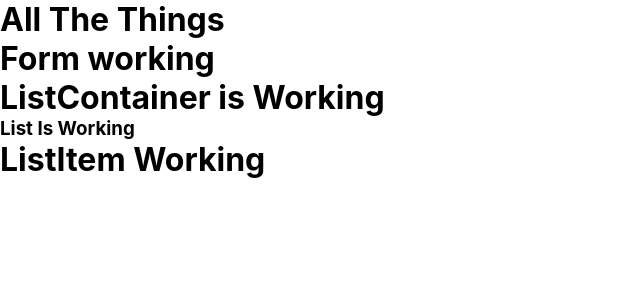
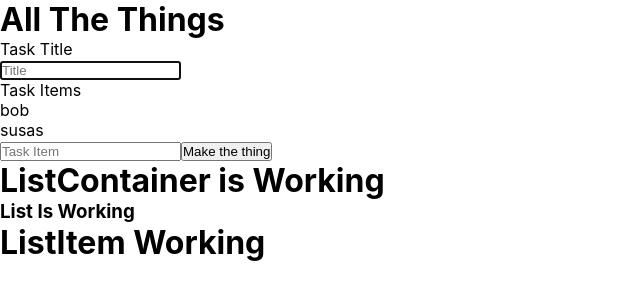
Before and after one commit to KVeitch/all-the-things, a React (Create React App) app: page / in a window 1280 px wide. Shown: the top 300 px of the page, without its empty margins (0-640 px from the left). Built offline with nearby package versions, Linux system fonts and the light colour scheme.

Commit message:
Implement internal Form functionality

```diff
--- a/src/components/Form/Form.js
+++ b/src/components/Form/Form.js
@@ -1,21 +1,72 @@
 import React, {Component} from 'react'
 import './Form.css'
+import FormListItem from '../FormListItem/FormListItem'
 
 class Form extends Component {
-  constructor(){
+  constructor() {
     super();
-    this.state={
+    this.state = {
+      title: "",
+      taskText:'',
+      tasks: ["bob", "susas"],
+    };
+    // this.focus = this.focus.bind(this)
+  }
 
+  handleChange = (event) => {
+    console.log(event.target)
+    this.setState({ [event.target.name]: event.target.value });
+  };
+
+  handleTitleEnter = (event) => {
+    if (event.keyCode === 13) {
+      this.myInp.focus()
+    }
+  };
+
+  handleTaskEnter = (event) =>{
+    if (event.keyCode === 13) {
+      this.setState({
+        tasks:[...this.state.tasks, event.target.value],
+        taskText:''
+      })
+      this.myInp.focus()
     }
   }
 
-  render(){
+  render() {
+    const { tasks, taskText,  title } = this.state;
+
+    const formItems = tasks.map((text, i) => (
+      <FormListItem text={text} key={`formItem${i}`} />
+    ));
 
     return (
       <div className="form">
-        <h1>Form working</h1>
+        <p>Task Title</p>
+        <input
+          type="text"
+          name="title"
+          placeholder="Title"
+          value={title}
+          autoFocus={true}
+          onChange={this.handleChange}
+          onKeyDown={this.handleTitleEnter}
+        />
+        <p>Task Items</p>
+        <ul className="list__container">{formItems}</ul>
+        <input
+          type="text"
+          placeholder="Task Item"
+          name="taskText"
+          value={taskText}
+          ref={(ip) => this.myInp = ip}
+          onChange={this.handleChange}
+          onKeyDown={this.handleTaskEnter}
+        />
+        <button type="button">Make the thing</button>
       </div>
-    )
+    );
   }
 }
 
```
